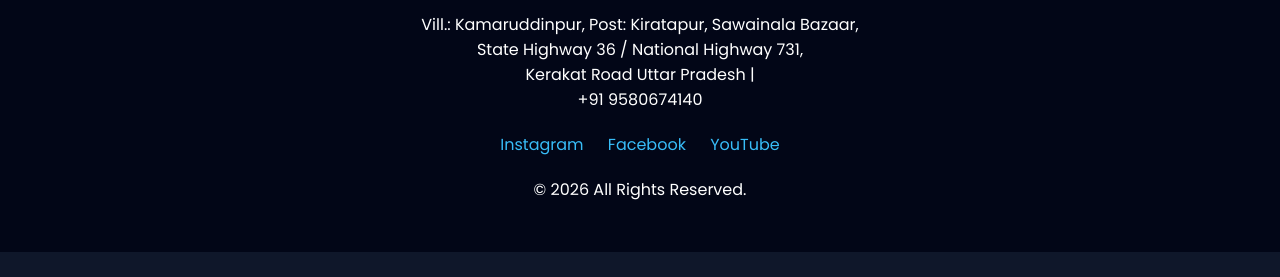
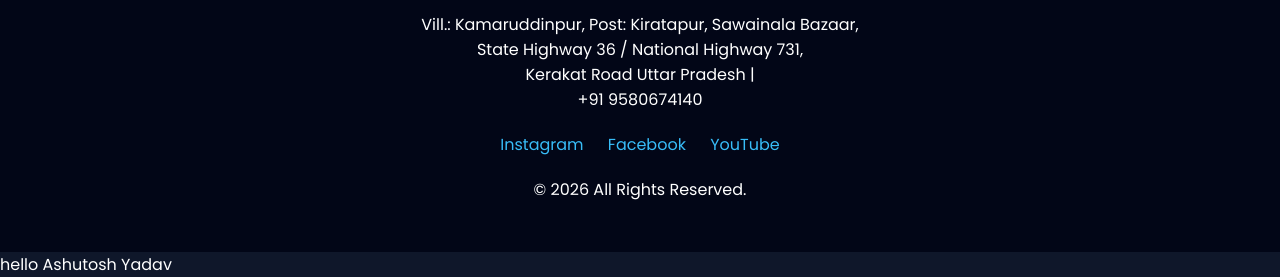
Before and after one commit to ashutoshyadav75/KACP, a website with bundled scripts: page index.html in a window 1280 px wide. Shown: the part 6462-6739 px from the top of the page. Before the commit the page ends 6714 px from the top, so only its background shows below. Built offline with nearby package versions, Linux system fonts and the light colour scheme.

Commit message:
Ashutosh

```diff
--- a/index.html
+++ b/index.html
@@ -425,5 +425,8 @@
   const analytics = getAnalytics(app);
 </script>
 <script src="firebase.js"></script>
+<section>
+  hello Ashutosh Yadav
+</section>
 </body>
 </html>
```
